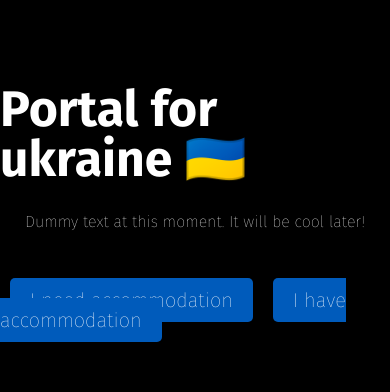
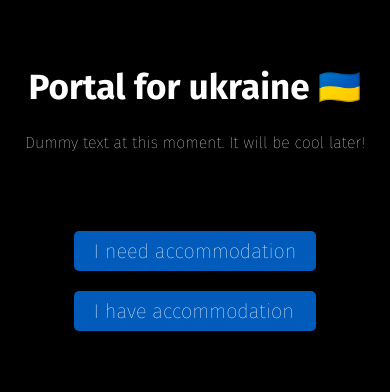
Before and after one commit to ZSabakh/solidarity-ua, a React (Create React App) app in the folder front/: page / in a window 390 px wide. Shown: the part 162-554 px from the top of the page. Built offline with nearby package versions, Linux system fonts and the light colour scheme.

Commit message:
Wrote some responsive styles

```diff
--- a/front/src/containers/auth/auth.css
+++ b/front/src/containers/auth/auth.css
@@ -9,6 +9,7 @@
   background-color: #242526;
   padding: 20px;
   border-radius: 8px;
+  box-sizing: border-box;
 }
 
 #auth h1 {
@@ -22,3 +23,12 @@
 #auth > div input {
   width: 100%;
 }
+
+@media only screen and (max-width: 767px) {
+  #auth {
+    width: 100%;
+  }
+  .auth_container {
+    margin-top: 30px;
+  }
+}
--- a/front/src/containers/home/home.css
+++ b/front/src/containers/home/home.css
@@ -26,6 +26,7 @@
 
 .home_greeting h1 {
   font-size: 50px;
+  text-align: center;
   font-family: "FiraGO Bold";
 }
 
@@ -45,3 +46,17 @@
   margin: 0 10px;
   font-size: 20px;
 }
+
+@media only screen and (max-width: 768px) {
+  .home_auth > a {
+    margin: 20px 0;
+    display: block;
+  }
+  .home_greeting {
+    width: 90%;
+    margin: 0 auto;
+  }
+  .home_greeting h1 {
+    font-size: 35px;
+  }
+}
--- a/front/src/index.css
+++ b/front/src/index.css
@@ -139,6 +139,11 @@ html {
   color: #fff;
 }
 
+input,
+label {
+  font-family: "FiraGO Bold" !important;
+}
+
 a {
   text-decoration: none !important;
 }
```
